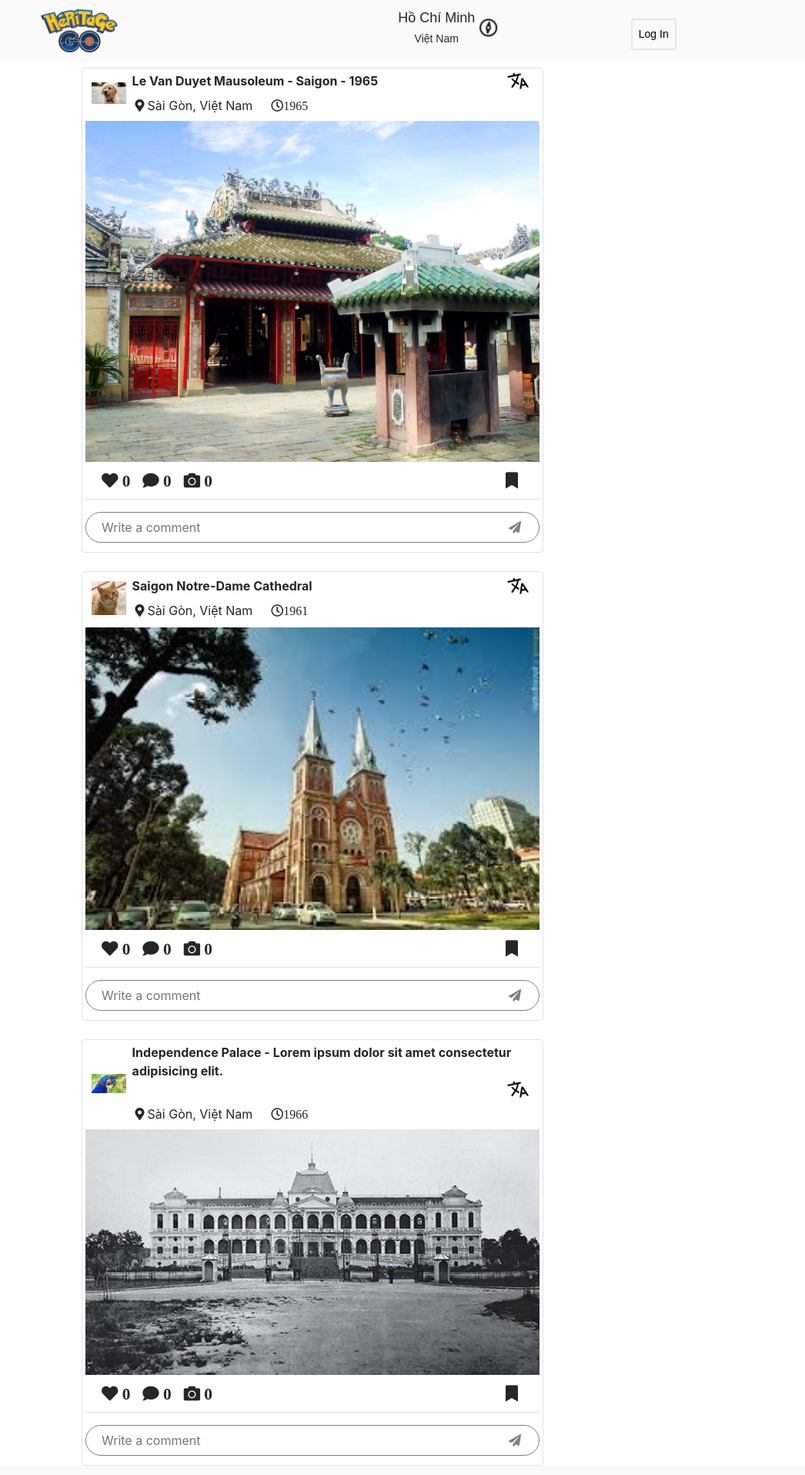
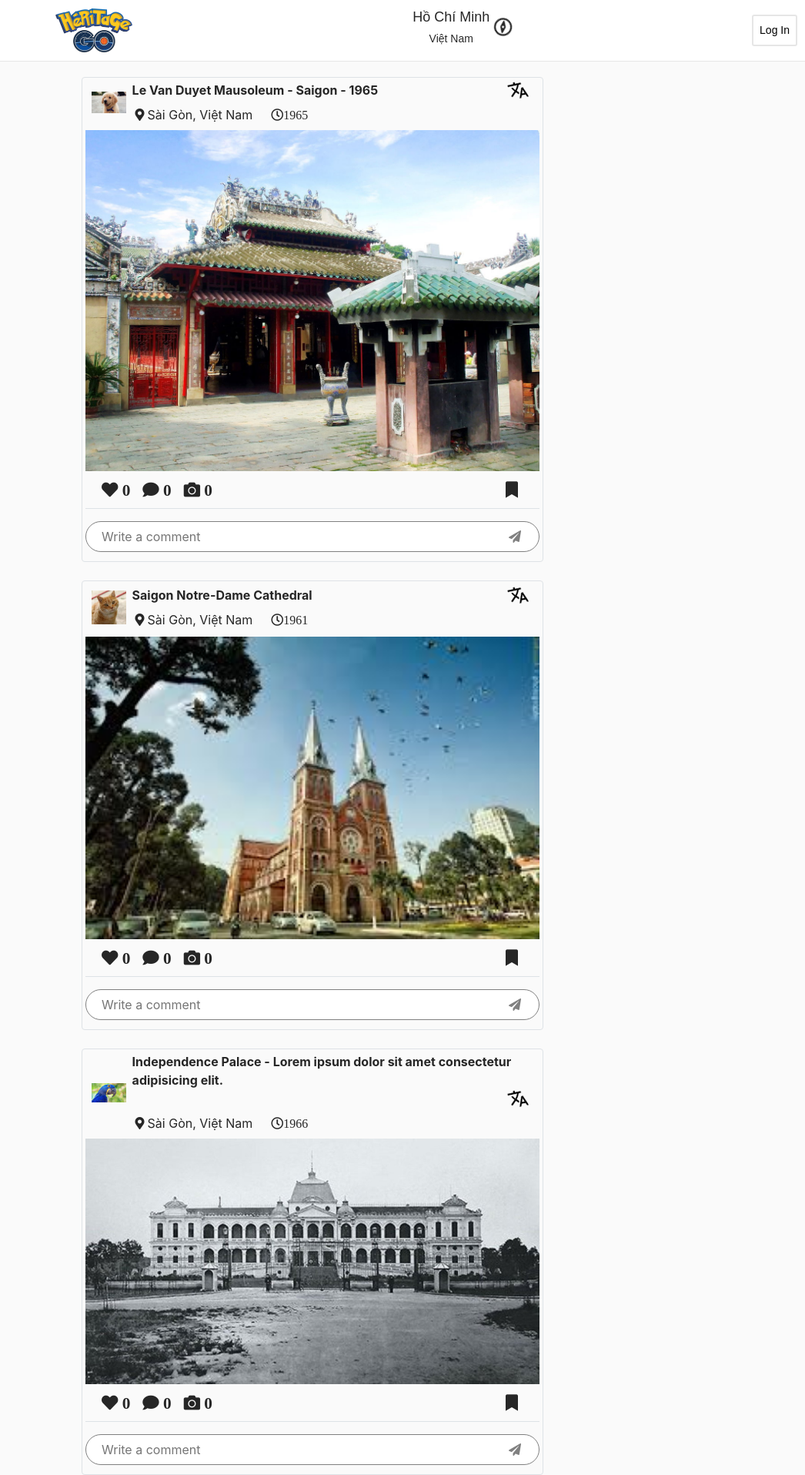
Before and after one commit to tphuc/HeritageGo, a PHP site: page / in a window 1280 px wide. Shown: the whole page at 77% size, without its empty margins (234-1280 px from the left). Run offline with PHP 8.4, Linux system fonts and the light colour scheme; some libraries are stand-ins or nearby versions.

Commit message:
fixed header

```diff
--- a/css/main.css
+++ b/css/main.css
@@ -5,18 +5,23 @@
 
 body {
     color: #262626;
+    background-color: #fafafa;
 }
 
 header {
     display: flex;
     flex-direction: row;
-    background-color: #fafafa;
+    background-color: #ffffff;
     height: 80px;
     color: rgb(38, 38, 38);
+    border-bottom: 1px solid rgba(0, 0, 0, 0.0975);
+    position: fixed;
+    top: 0;
+    width: 100%;
 }
 
 .header__left {
-    margin: auto;
+    margin-right: auto;
 }
 
 .header__mid {
@@ -27,8 +32,9 @@
 }
 
 .header__right {
-    margin: auto;
-    align-items: center;
+    margin-left: auto;
+    margin-right: 10px;
+    align-self: center;
 }
 
 .header__logo:hover {
@@ -65,9 +71,8 @@
     font-family: Arial, Helvetica, sans-serif;
     font-size: 14px;
     padding: 8px;
-    margin: 24px;
     border-style: solid;
-    background-color: #fafafa;
+    background-color: #ffffff;
     border-radius: 3px;
     border-color: #e6e6e6;
 }
@@ -166,6 +171,10 @@
     flex-direction: column;
     margin-right: 80px;
 }
+
+main {
+    margin-top: 100px;
+}
 .post__header {
     display: flex;
     align-items: center;
```
